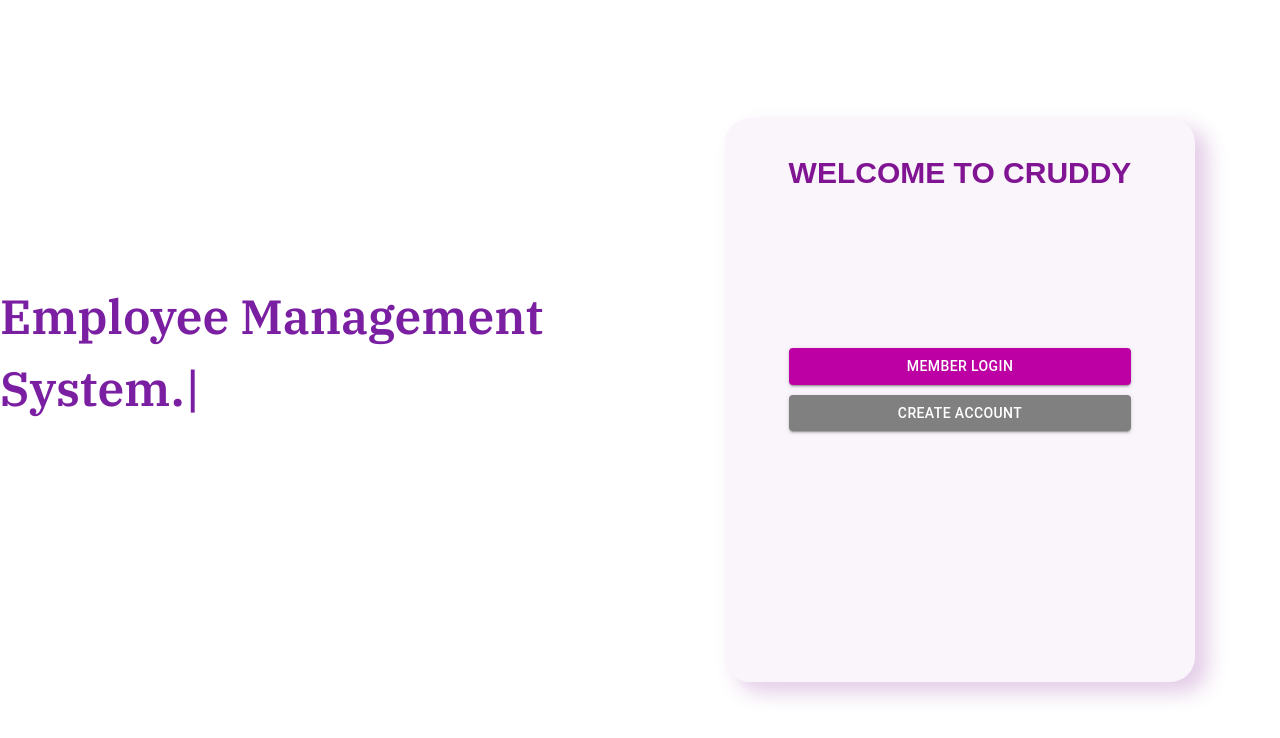
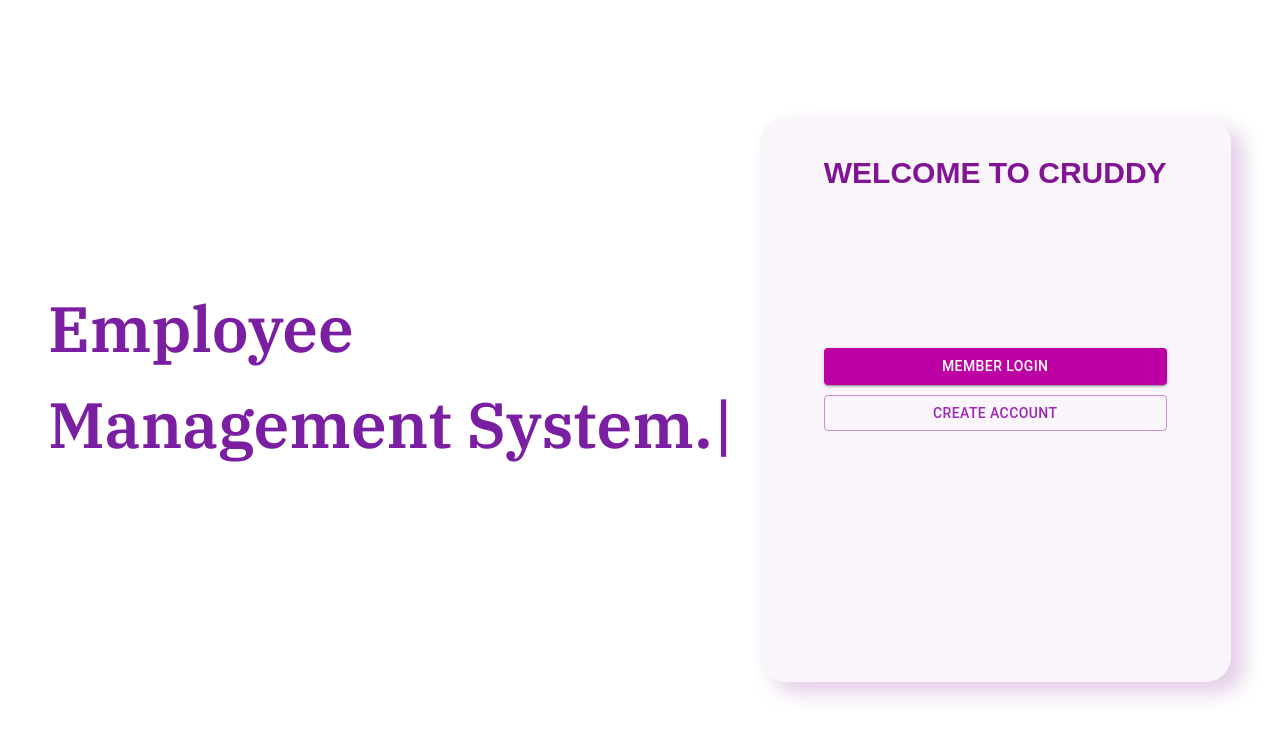
Before and after one commit to rashaaad19/cruddy, a React (Vite) app: page / in a window 1280 px wide. Shown: the top 738 px of the page. Built offline with nearby package versions, Linux system fonts and the light colour scheme.

Commit message:
some edititons

```diff
--- a/src/Pages/MainPage.jsx
+++ b/src/Pages/MainPage.jsx
@@ -32,8 +32,8 @@ const MainPage = () => {
           <Button
             component={Link}
             to="/register"
-            variant="contained"
-            color="gray"
+            variant="outlined"
+            color="secondary"
           >
             Create Account
           </Button>
--- a/src/components/Styled-Components/MainComponents.js
+++ b/src/components/Styled-Components/MainComponents.js
@@ -1,25 +1,10 @@
 import styled from "styled-components";
 
 export const Container = styled.div`
+  .heroText {
+    height: 15rem;
+  }
 
-@media (min-width: 900px) {
-    display: grid;
-  grid-template-columns: repeat(2, 1fr);
-  height: 100vh;
-  align-items: center;
-  .heroText span{
-    font-size:4rem;
-    grid-column: 1 / 2;
-  }
-  .actionContainer{
-    grid-column: 2 / 3;
-    border-radius: 25px;
-  }
-}
-
-.heroText{
-    height: 15rem;
-}
   .heroText span {
     font-size: 3em;
     color: #7b1fa2;
@@ -31,24 +16,52 @@ export const Container = styled.div`
     display: flex;
     flex-direction: column;
     justify-self: center;
-    gap: 25px;
     height: 500px;
     background: #d6bee126;
-    padding: 2rem 4rem;
-    justify-content: flex-start;
+    justify-content: center;
+
+    padding: 1rem 4rem;
   }
-  .buttonContainer{
+  .buttonContainer {
     display: flex;
     flex-direction: column;
     gap: 10px;
-    padding-top: 8rem;
+    padding-top: 4rem;
   }
-  h1{
+  h1 {
     font-size: 30px;
     font-weight: 600;
     text-transform: uppercase;
-    color:#811493;
+    color: #811493;
     font-family: sans-serif;
     text-align: center;
   }
+
+  @media (min-width: 900px) {
+    padding-inline: 3rem;
+    display: grid;
+    grid-template-columns: 60% 40%;
+    height: 100vh;
+    align-items: center;
+    .heroText span {
+      font-size: 4rem;
+      grid-column: 1 / 2;
+    }
+    .actionContainer {
+      grid-column: 2 / 3;
+      border-radius: 25px;
+      padding: 2rem 4rem;
+      justify-content: flex-start;
+      gap: 25px;
+    }
+    .buttonContainer {
+      padding-top: 8rem;
+    }
+  }
+
+  @media (min-width: 426px) and (max-width: 769px) {
+    .heroText {
+      height: 12rem;
+    }
+  }
 `;
--- a/src/components/Styled-Components/themeProvider.js
+++ b/src/components/Styled-Components/themeProvider.js
@@ -9,6 +9,6 @@ export const theme = createTheme({
     apple: createColor('#5DBA40'),
     steelBlue: createColor('#5C76B7'),
     violet: createColor('#BC00A3'),
-    gray:createColor('#808080')
+    gray:createColor('#FF78FA')
   },
 });
```
